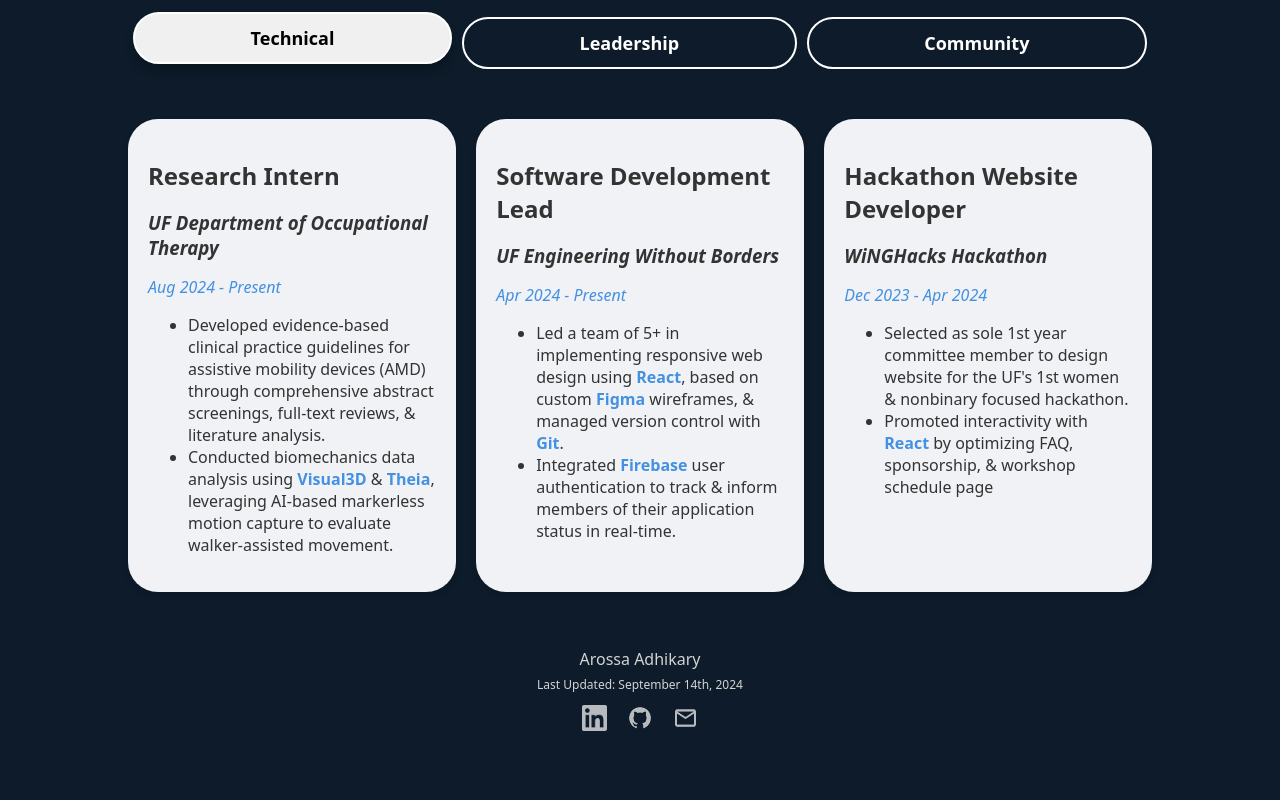
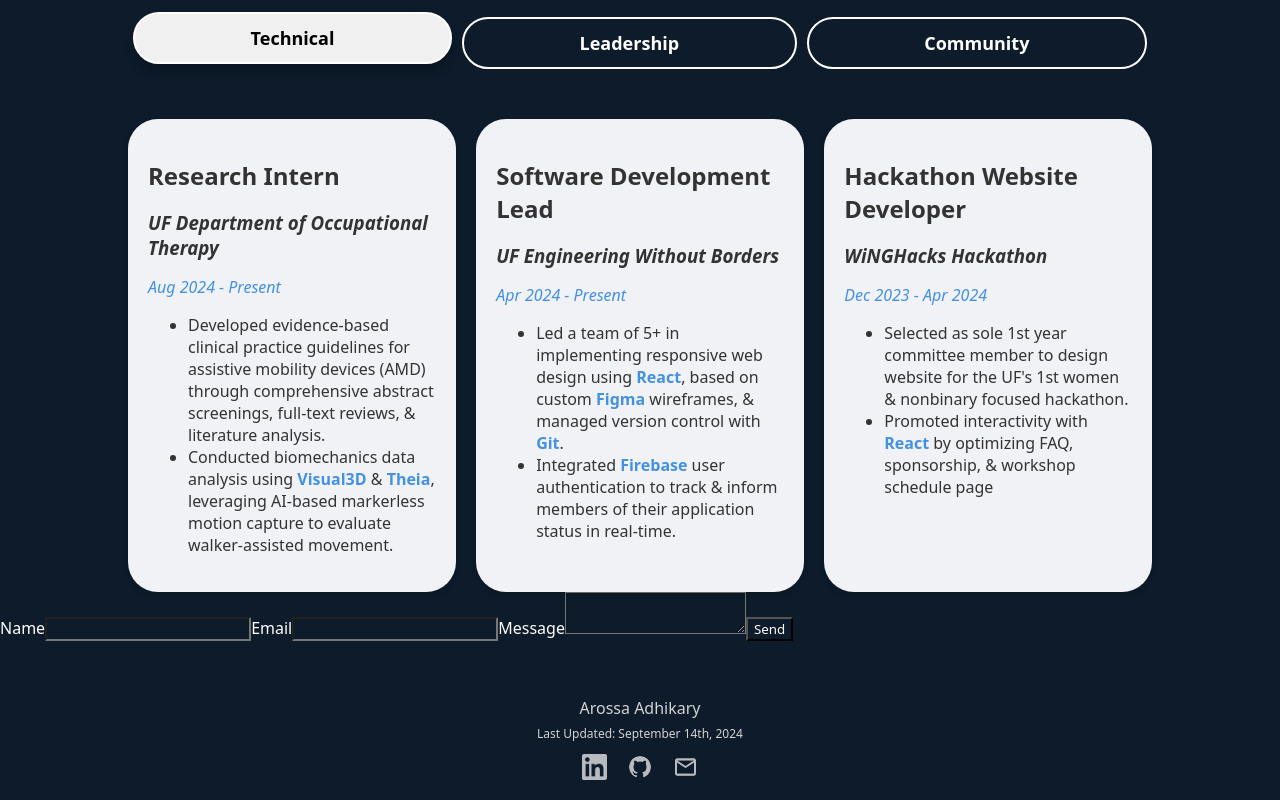
Before and after one commit to arossaadhikary/portfolio, a React (Create React App) app in the folder my-app/: page / in a window 1280 px wide. Shown: the part 3034-3834 px from the top of the page. Before the commit the page ends 3785 px from the top, so only its background shows below. Built offline with nearby package versions, Linux system fonts and the light colour scheme.

Commit message:
add: contact section, emailjs

```diff
--- a/my-app/package.json
+++ b/my-app/package.json
@@ -3,6 +3,7 @@
   "version": "0.1.0",
   "private": true,
   "dependencies": {
+    "@emailjs/browser": "^3.4.0",
     "@testing-library/jest-dom": "^5.17.0",
     "@testing-library/react": "^13.4.0",
     "@testing-library/user-event": "^13.5.0",
--- a/my-app/src/App.js
+++ b/my-app/src/App.js
@@ -5,6 +5,7 @@
 import About from './components/About.js';
 import Projects from './components/Projects.js';
 import Expereince from './components/Experience.js';
+import Contact from "./components/Contact.js";
 
 function App() {
   return (
@@ -14,6 +15,7 @@
       < About />
       < Projects />
       < Expereince />
+      < Contact />
       < Footer />
     </div>
   );
--- /dev/null
+++ b/my-app/src/components/Contact.js
@@ -0,0 +1,39 @@
+import "../styles/Contact.css"
+import emailjs from '@emailjs/browser';
+import React, { useRef } from 'react';
+
+export const Contact = () => {
+    const form = useRef();
+
+    const sendEmail = (e) => {
+      e.preventDefault();
+
+      emailjs
+        .sendForm('service_vbclywi', 'template_wdfxq4n', form.current, {
+          publicKey: 'bl3fCZHgGQxO-6Bgy',
+        })
+        .then(
+          () => {
+            console.log('SUCCESS!');
+            console.log('Message sent.');
+          },
+          (error) => {
+            console.log('FAILED...', error.text);
+          },
+        );
+    };
+
+    return (
+    <form ref={form} onSubmit={sendEmail}>
+        <label>Name</label>
+        <input type="text" name="user_name" />
+        <label>Email</label>
+        <input type="email" name="user_email" />
+        <label>Message</label>
+        <textarea name="message" />
+        <input type="submit" value="Send" />
+    </form>
+    );
+  };
+
+export default Contact
--- /dev/null
+++ b/package.json
@@ -0,0 +1,5 @@
+{
+  "dependencies": {
+    "@emailjs/browser": "^4.4.1"
+  }
+}
```
Also changed, not shown: my-app/src/styles/Contact.css (added), 1 other file (tests, documents, lock files or other folders).
